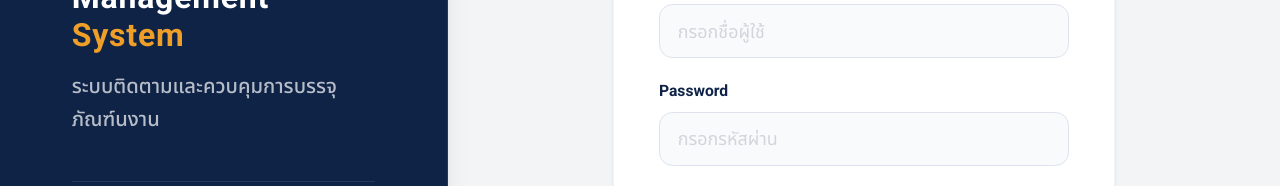
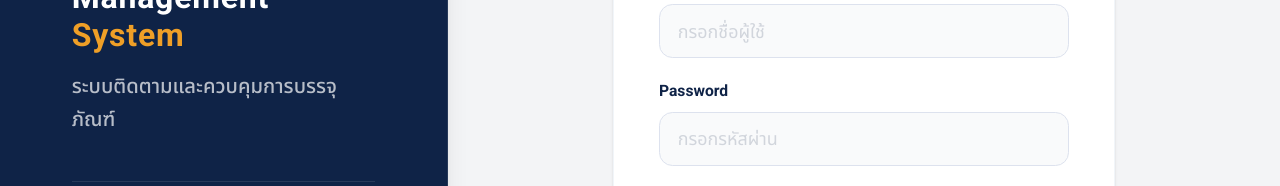
Before and after one commit to MeepoohCH/SCO-PMS-Prod, a Next.js app: page /login in a window 1280 px wide. Shown: the part 309-495 px from the top of the page. Built offline with nearby package versions, Linux system fonts and the light colour scheme; no server answers.

Commit message:
update: thai description text

```diff
--- a/app/login/components/login-banner.tsx
+++ b/app/login/components/login-banner.tsx
@@ -28,8 +28,8 @@ export default function LoginBanner() {
         </h1>
 
         <p className="mt-3.5 text-base sm:text-lg text-white/70 leading-relaxed font-medium">
-          ระบบติดตามและควบคุมการบรรจุภัณฑ์นงาน
-        </p>
+           ระบบติดตามและควบคุมการบรรจุภัณฑ์
+          </p>
 
 
        <div className="hidden lg:block mt-8 xl:mt-10 space-y-3 text-sm xl:text-base text-white/70 border-t border-white/10 pt-6 w-full">
```
